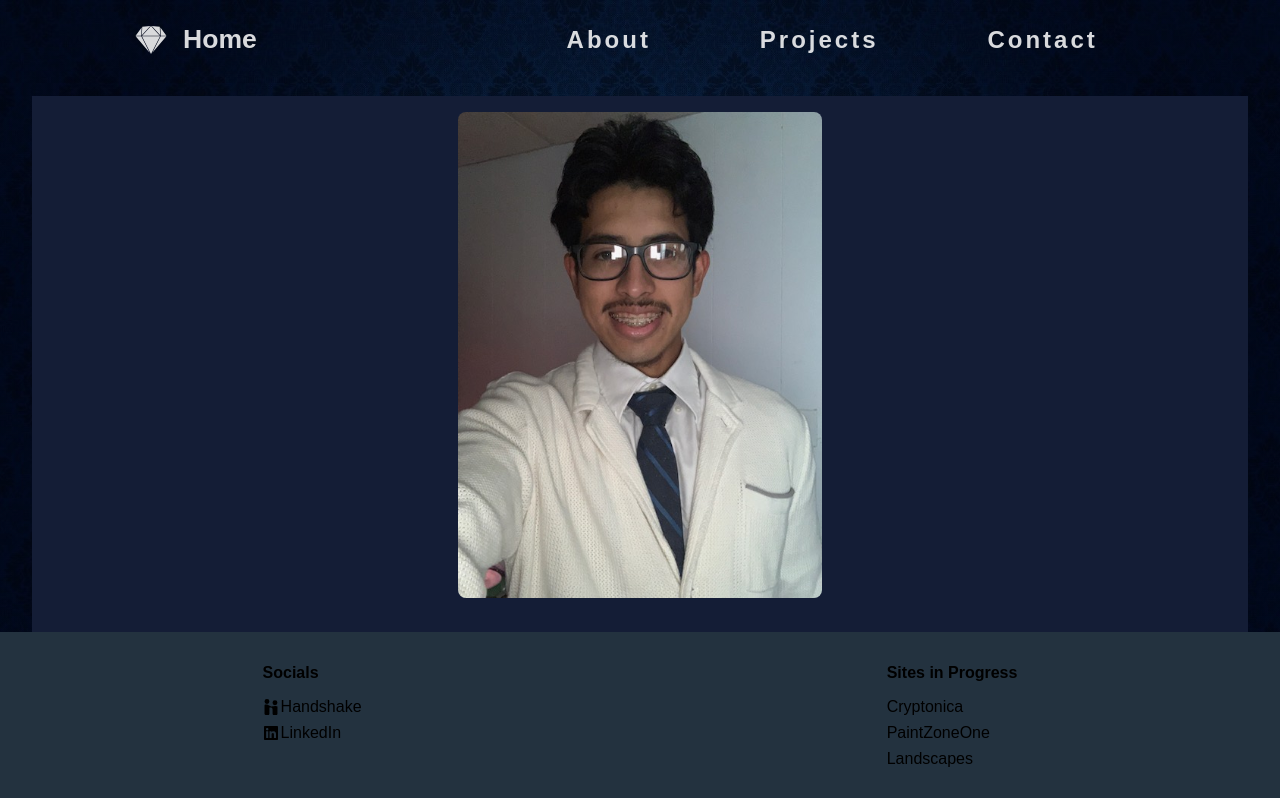
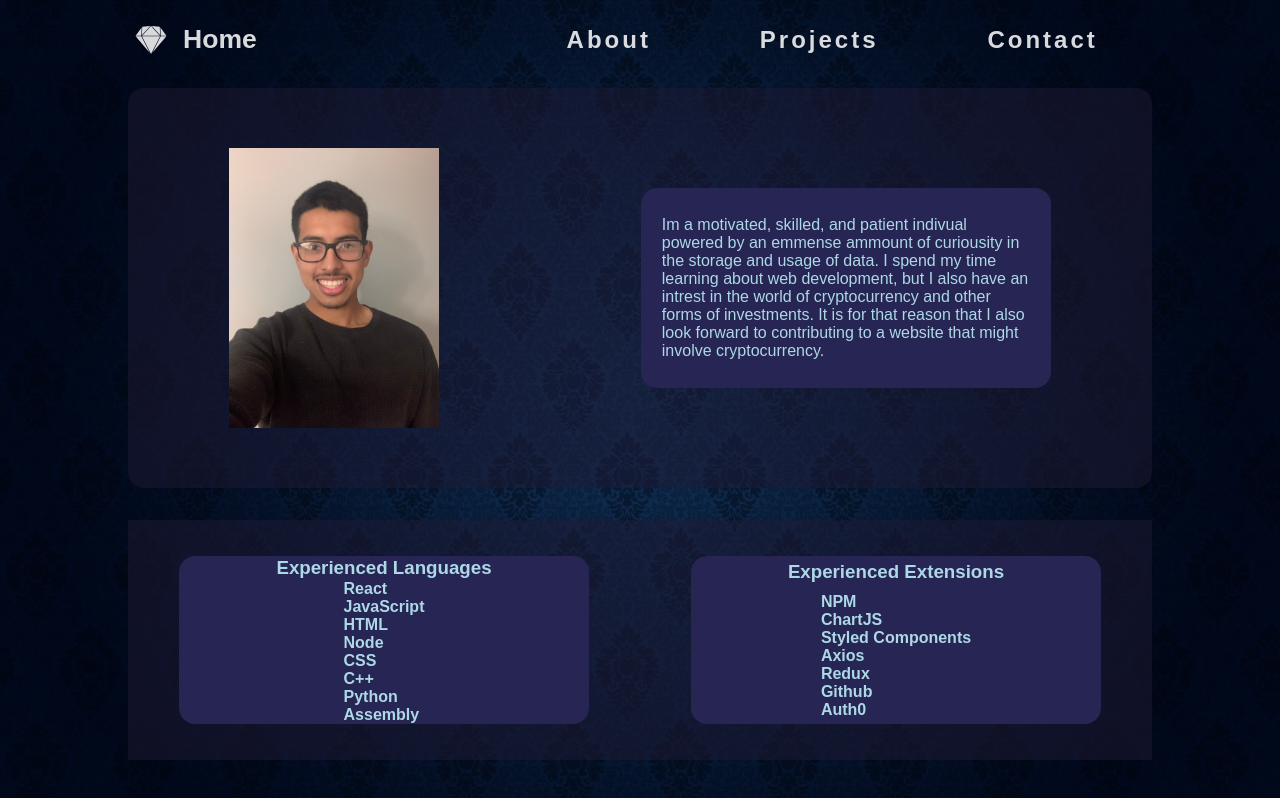
Before and after one commit to daniels74/web-porfolio, a React (Create React App) app: page /About in a window 1280 px wide. Shown: the top 798 px of the page. Built offline with nearby package versions, Linux system fonts and the light colour scheme.

Commit message:
About page updated

```diff
--- a/src/App.jsx
+++ b/src/App.jsx
@@ -4,7 +4,7 @@ import "./App.css";
 import Navbar from "./components/Navbar/Navbar";
 //import Footer from "./components/Footer/Footer"
 import Home from "./pages/Home/Home";
-import About from "./pages/About/About";
+import About from "./pages/About/AboutTwo";
 import Projects from "./pages/Projects/Projects";
 import Contact from "./pages/Contact/Contact";
 import MovieApp from "./pages/demos/movieApp/movieApp";
--- a/src/pages/About/About.css
+++ b/src/pages/About/About.css
@@ -15,10 +15,13 @@
 }
 
 .seg {
+    height: 100%;
+    width: 100%;
     display: flex;
     position: relative;
-    flex-direction: column;
+    flex-direction: row;
     align-items: center;
+    justify-content: space-around;
 }
 
 .seg > p {
@@ -30,7 +33,7 @@
 .about-img {
     width: 30%;
     border-radius: .5rem;
-    margin-top: 1rem;
+    /* margin-top: 1rem; */
 }
 
 .expo-container {
--- a/src/pages/About/About.jsx
+++ b/src/pages/About/About.jsx
@@ -1,23 +1,26 @@
 import React from "react";
 import "./About.css";
-import myface from "../../images/pic.jpg";
-import Footer from "../../components/Footer/Footer"
+import myface from "../../images/profilePic.jpg";
+// import Footer from "../../components/Footer/Footer"
 
 const About = () => {
   return (
     <div className="about-content">
       <div className="box_container">
         <div className="seg">
+          <div className="about-img-container">
             <img className="about-img" src={myface} alt="" />
+          </div>
+          <div className="description">
             <p>
               Im a motivated, skilled, and patient indivual powered by an
               emmense ammount of curiousity in the storage and usage of data. I
               spend my time learning about web development, but I also have an
               intrest in the world of cryptocurrency and other forms of
               investments. It is for that reason that I also look forward to
-              contributing to a website that might involve cryptocurrency, but
-              still, I am open to other websites.
+              contributing to a website that might involve cryptocurrency.
             </p>
+          </div>
         </div>
       </div>
 
@@ -49,9 +52,9 @@ const About = () => {
         </div>
       </div>
 
-        <div className="footer-container">
+      {/* <div className="footer-container">
         <Footer/>
-        </div>
+        </div> */}
     </div>
   );
 };
--- /dev/null
+++ b/src/pages/About/AboutTwo.css
@@ -0,0 +1,65 @@
+.about-main {
+    height: 100vh;
+    width: 100%;
+    display: flex;
+    flex-direction: column;
+    align-items: center;
+    justify-content: space-around;
+}
+
+.primary-container {
+    position: relative;
+    top: 3rem;
+    height: 50%;
+    width: 80%;
+    background-color: rgba(30, 27, 52, .5);
+    display: flex;
+    flex-direction: row;
+    align-items: center;
+    justify-content: space-around;
+    border-radius: 1rem;
+}
+
+.about-img {
+    height: 70%;
+    width: auto;
+}
+
+.description-container {
+    width: 40%;
+    height: 50%;
+    background-color: rgb(38, 37, 83);
+    display: flex;
+    flex-direction: column;
+    align-items: center;
+    justify-content: center;
+    border-radius: 1rem;
+}
+
+.description {
+    width: 90%;
+    height: auto;
+    color: lightblue;
+}
+
+.secondary-container {
+    height: 30%;
+    width: 80%;
+    background-color: rgba(30, 27, 52, .5);
+    display: flex;
+    flex-direction: row;
+    align-items: center;
+    justify-content: space-around;
+    color: lightblue;
+}
+
+.skills-container {
+    height: 70%;
+    width: 40%;
+    background-color: rgb(38, 37, 83);
+    display: flex;
+    flex-direction: column;
+    align-items: center;
+    justify-content: space-around;
+    border-radius: 1rem;
+}
--- /dev/null
+++ b/src/pages/About/AboutTwo.jsx
@@ -0,0 +1,52 @@
+import React from 'react'
+import './AboutTwo.css';
+import myface from "../../images/profilePic.jpg";
+
+const AboutTwo = () => {
+    return (
+        <div className='about-main'>
+            <div className="primary-container">
+                <img className="about-img" src={myface} alt="" />
+                <div className="description-container">
+                    <p className='description'>
+                        Im a motivated, skilled, and patient indivual powered by an
+                        emmense ammount of curiousity in the storage and usage of data. I
+                        spend my time learning about web development, but I also have an
+                        intrest in the world of cryptocurrency and other forms of
+                        investments. It is for that reason that I also look forward to
+                        contributing to a website that might involve cryptocurrency.
+                    </p>
+                </div>
+            </div>
+            <div className="secondary-container">
+                <div className="skills-container">
+                    <h3>Experienced Languages</h3>
+                    <ul className='list-container'>
+                        <h4>React</h4>
+                        <h4>JavaScript</h4>
+                        <h4>HTML</h4>
+                        <h4>Node</h4>
+                        <h4>CSS</h4>
+                        <h4>C++</h4>
+                        <h4>Python</h4>
+                        <h4>Assembly</h4>
+                    </ul>
+                </div>
+                <div className="skills-container">
+                    <h3>Experienced Extensions</h3>
+                    <ul className='list-container'>
+                        <h4>NPM</h4>
+                        <h4>ChartJS</h4>
+                        <h4>Styled Components</h4>
+                        <h4>Axios</h4>
+                        <h4>Redux</h4>
+                        <h4>Github</h4>
+                        <h4>Auth0</h4>
+                    </ul>
+                </div>
+            </div>
+        </div>
+    )
+}
+
+export default AboutTwo
```
Also changed, not shown: src/images/profilePic.jpg (added), 1 other file (tests, documents, lock files or other folders). Lines whose indentation alone changed are shown as unchanged.
